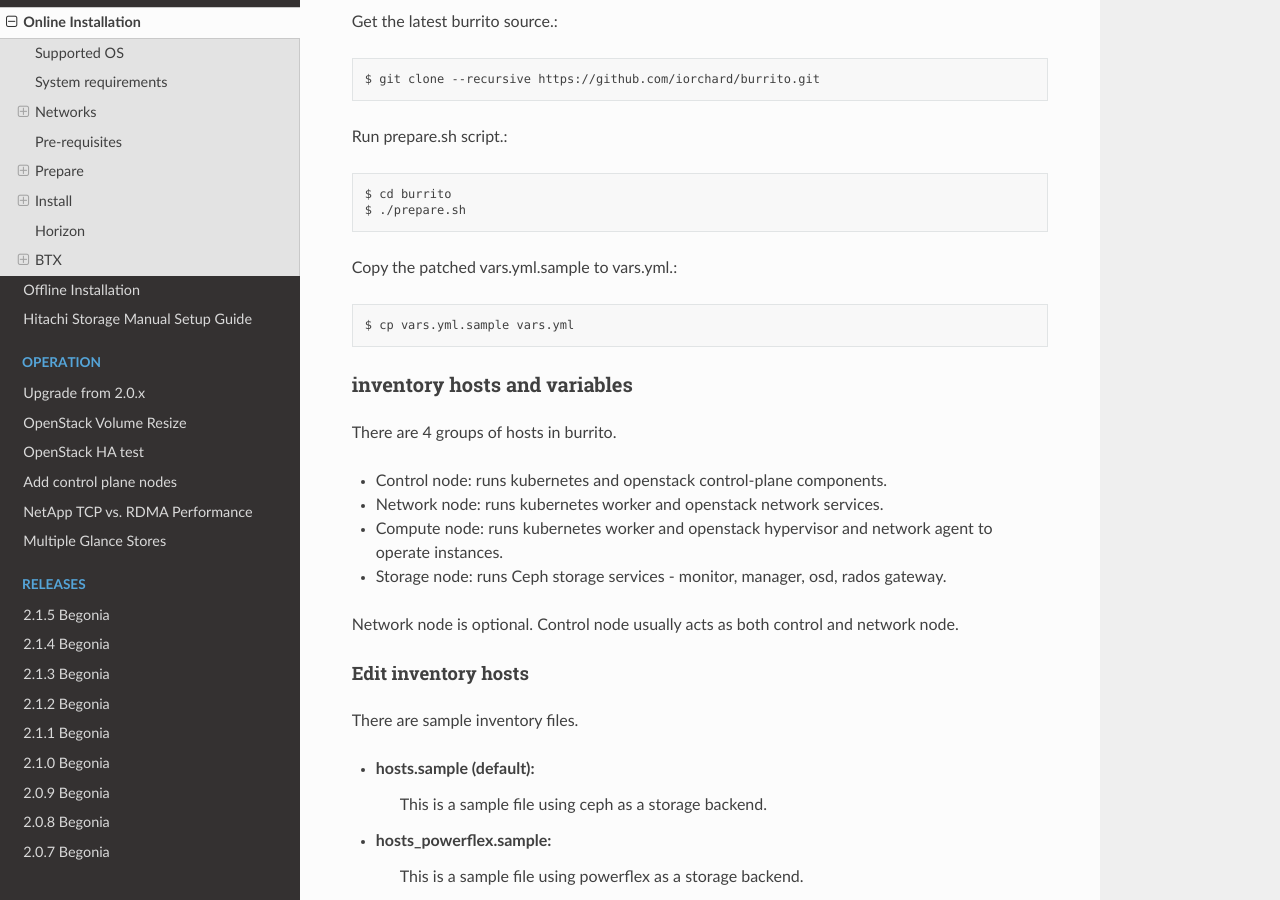
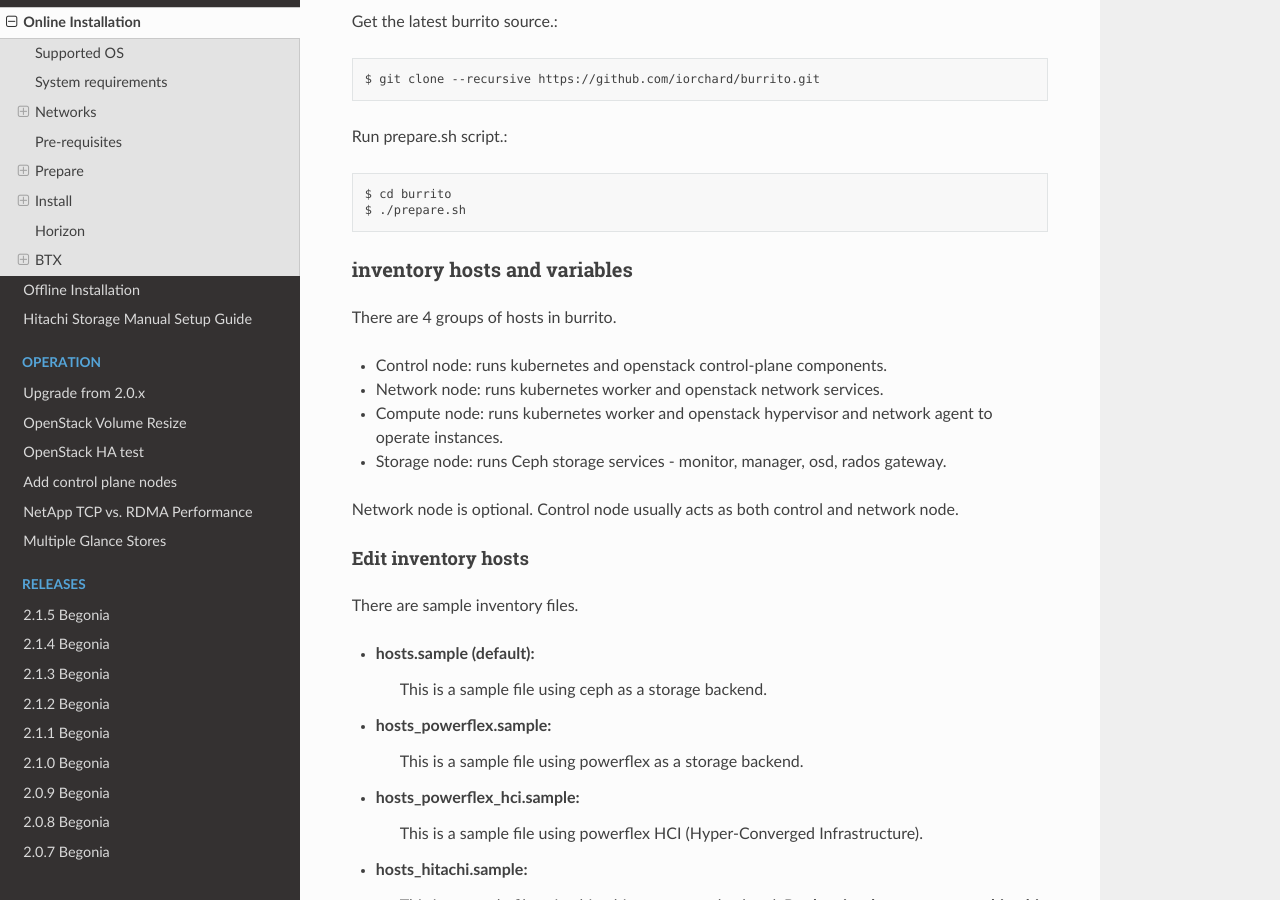
Before and after one commit to iorchard/burrito_docs, a Sphinx documentation site: the page built from source/install/install.rst, in a window 1280 px wide and 900 px high, scrolled down 2205 px. Built offline with Sphinx 7.4.7 and the Read the Docs theme 3.1.0, drawn with Linux system fonts in a browser that asks for light colours; pages that are not in the unit, such as notebooks, are missing from menus.

Commit message:
update online install document

```diff
--- a/source/install/install.rst
+++ b/source/install/install.rst
@@ -101,11 +101,6 @@
 
    $ cd burrito
    $ ./prepare.sh
-
-Copy the patched vars.yml.sample to vars.yml.::
-
-    $ cp vars.yml.sample vars.yml
-
 
 inventory hosts and variables
 +++++++++++++++++++++++++++++
```
